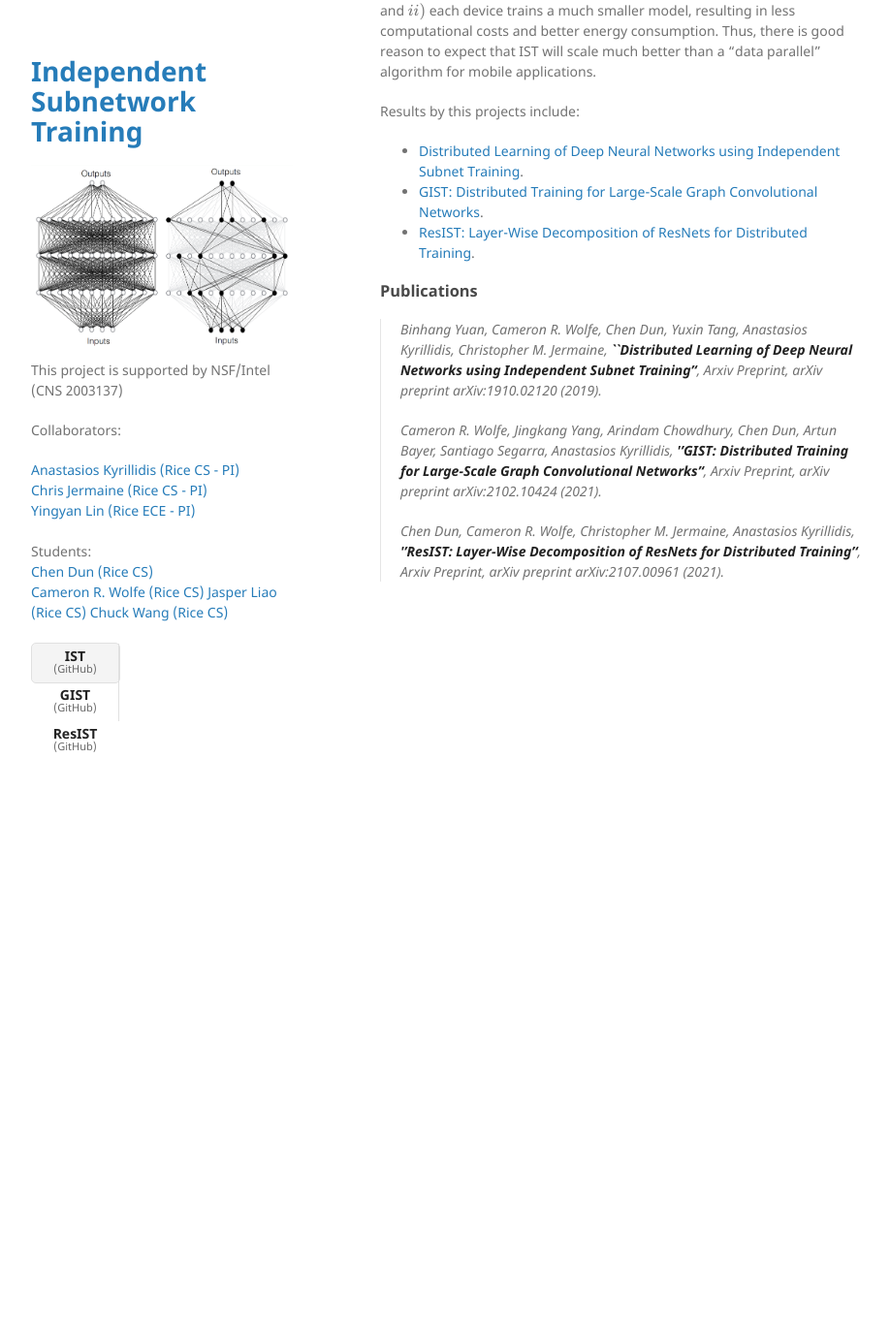
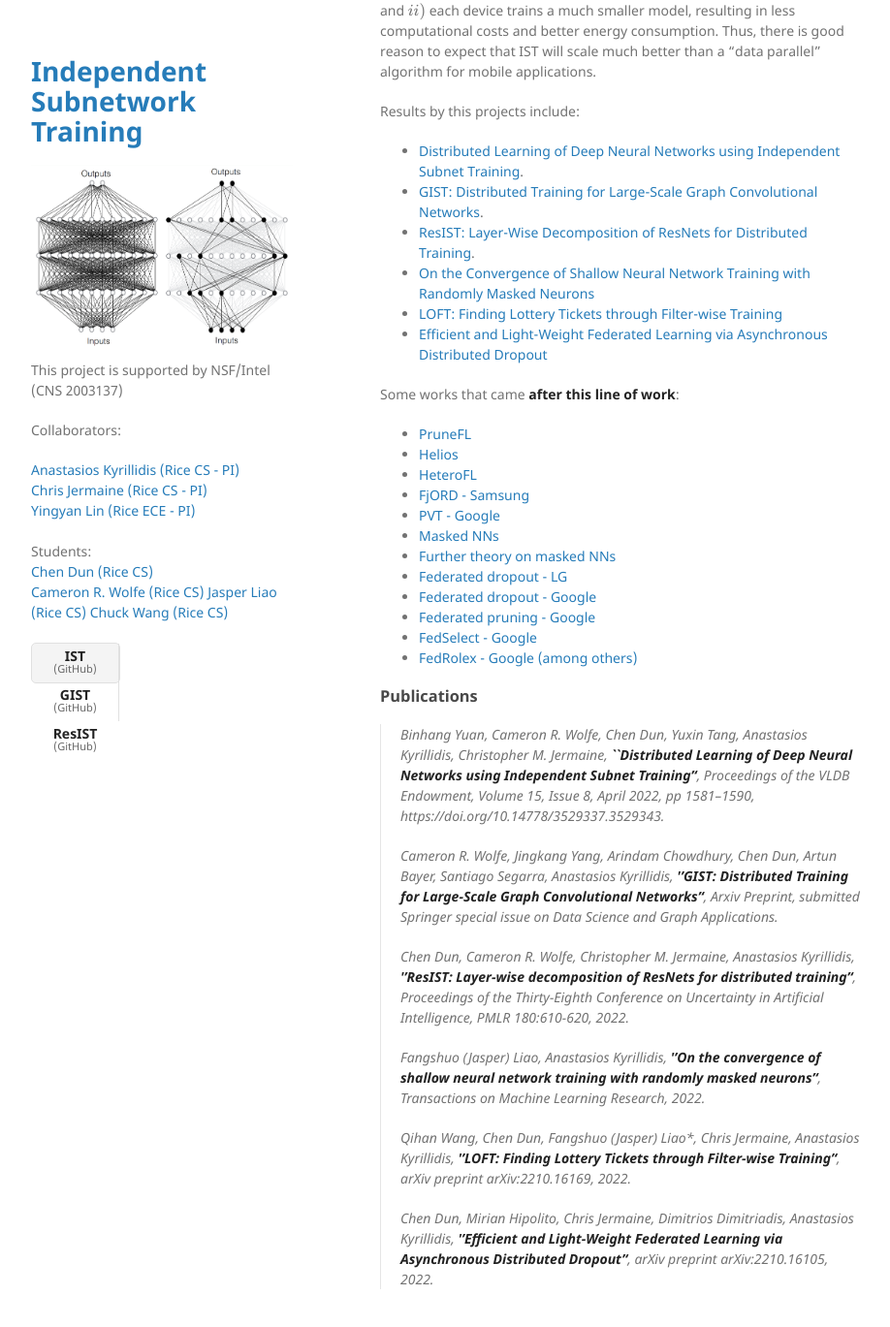
Before and after one commit to akyrillidis/ist, a Jekyll site: the page built from index.md, in a window 1280 px wide and 1400 px high, scrolled down 498 px. Shown: the top 1369 px of the window at 97% size, without its empty margins (178-1096 px from the left). Built offline with Jekyll 4.4.1, drawn with Linux system fonts in a browser that asks for light colours; formulas are drawn with MathJax 3.

Commit message:
Update index.md

```diff
--- a/index.md
+++ b/index.md
@@ -11,11 +11,35 @@ Results by this projects include:
 - [Distributed Learning of Deep Neural Networks using Independent Subnet Training](./IST.html).
 - [GIST: Distributed Training for Large-Scale Graph Convolutional Networks](https://towardsdatascience.com/effortless-distributed-training-of-ultra-wide-gcns-6e9873f58a50).
 - [ResIST: Layer-Wise Decomposition of ResNets for Distributed Training](./ResIST.html).
+- [On the Convergence of Shallow Neural Network Training with Randomly Masked Neurons](./theory_IST.html)
+- [LOFT: Finding Lottery Tickets through Filter-wise Training](./LOFT.html)
+- [Efficient and Light-Weight Federated Learning via Asynchronous Distributed Dropout](./AsyncDrop.html)
+
+Some works that came **after this line of work**:
+
+- [PruneFL](https://arxiv.org/pdf/1909.12326.pdf)
+- [Helios](https://arxiv.org/pdf/1912.01684.pdf)
+- [HeteroFL](https://arxiv.org/pdf/2010.01264.pdf)
+- [FjORD - Samsung](https://arxiv.org/pdf/2102.13451.pdf)
+- [PVT - Google](https://arxiv.org/pdf/2110.05607.pdf)
+- [Masked NNs](https://arxiv.org/pdf/2106.08895.pdf)
+- [Further theory on masked NNs](https://openreview.net/pdf?id=p3EhUXVMeyn)
+- [Federated dropout - LG](https://arxiv.org/pdf/2109.15258.pdf)
+- [Federated dropout - Google](https://arxiv.org/pdf/2011.04050.pdf)
+- [Federated pruning - Google](https://arxiv.org/pdf/2209.06359.pdf)
+- [FedSelect - Google](https://arxiv.org/pdf/2208.09432.pdf)
+- [FedRolex - Google (among others)](https://arxiv.org/pdf/2212.01548.pdf)
 
 ### Publications
 
-> Binhang Yuan, Cameron R. Wolfe, Chen Dun, Yuxin Tang, Anastasios Kyrillidis, Christopher M. Jermaine, [**``Distributed Learning of Deep Neural Networks using Independent Subnet Training''**](https://arxiv.org/pdf/1910.02120), Arxiv Preprint, arXiv preprint arXiv:1910.02120 (2019).
+> Binhang Yuan, Cameron R. Wolfe, Chen Dun, Yuxin Tang, Anastasios Kyrillidis, Christopher M. Jermaine, [**``Distributed Learning of Deep Neural Networks using Independent Subnet Training''**]([https://arxiv.org/pdf/1910.02120](https://www.vldb.org/pvldb/vol15/p1581-wolfe.pdf)), Proceedings of the VLDB Endowment, Volume 15, Issue 8, April 2022, pp 1581–1590, https://doi.org/10.14778/3529337.3529343.
 >
-> Cameron R. Wolfe, Jingkang Yang, Arindam Chowdhury, Chen Dun, Artun Bayer, Santiago Segarra, Anastasios Kyrillidis, [**''GIST: Distributed Training for Large-Scale Graph Convolutional Networks''**](https://arxiv.org/pdf/2102.10424), Arxiv Preprint, arXiv preprint arXiv:2102.10424 (2021).
+> Cameron R. Wolfe, Jingkang Yang, Arindam Chowdhury, Chen Dun, Artun Bayer, Santiago Segarra, Anastasios Kyrillidis, [**''GIST: Distributed Training for Large-Scale Graph Convolutional Networks''**](https://arxiv.org/pdf/2102.10424), Arxiv Preprint, submitted Springer special issue on Data Science and Graph Applications.
 >
-> Chen Dun, Cameron R. Wolfe, Christopher M. Jermaine, Anastasios Kyrillidis, [**''ResIST: Layer-Wise Decomposition of ResNets for Distributed Training''**](https://arxiv.org/pdf/2107.00961.pdf), Arxiv Preprint, arXiv preprint arXiv:2107.00961 (2021).
+> Chen Dun, Cameron R. Wolfe, Christopher M. Jermaine, Anastasios Kyrillidis, [**''ResIST: Layer-wise decomposition of ResNets for distributed training''**]([https://arxiv.org/pdf/2107.00961.pdf](https://proceedings.mlr.press/v180/dun22a/dun22a.pdf)), Proceedings of the Thirty-Eighth Conference on Uncertainty in Artificial Intelligence, PMLR 180:610-620, 2022.
+>
+> Fangshuo (Jasper) Liao, Anastasios Kyrillidis, [**''On the convergence of shallow neural network training with randomly masked neurons''**](https://openreview.net/pdf?id=e7mYYMSyZH), Transactions on Machine Learning Research, 2022.
+>
+> Qihan Wang*, Chen Dun*, Fangshuo (Jasper) Liao*, Chris Jermaine, Anastasios Kyrillidis, [**''LOFT: Finding Lottery Tickets through Filter-wise Training''**](https://arxiv.org/pdf/2210.16169.pdf), arXiv preprint arXiv:2210.16169, 2022.
+>
+> Chen Dun, Mirian Hipolito, Chris Jermaine, Dimitrios Dimitriadis, Anastasios Kyrillidis, [**''Efficient and Light-Weight Federated Learning via Asynchronous Distributed Dropout''**](https://arxiv.org/pdf/2210.16105.pdf), arXiv preprint arXiv:2210.16105, 2022.
```
